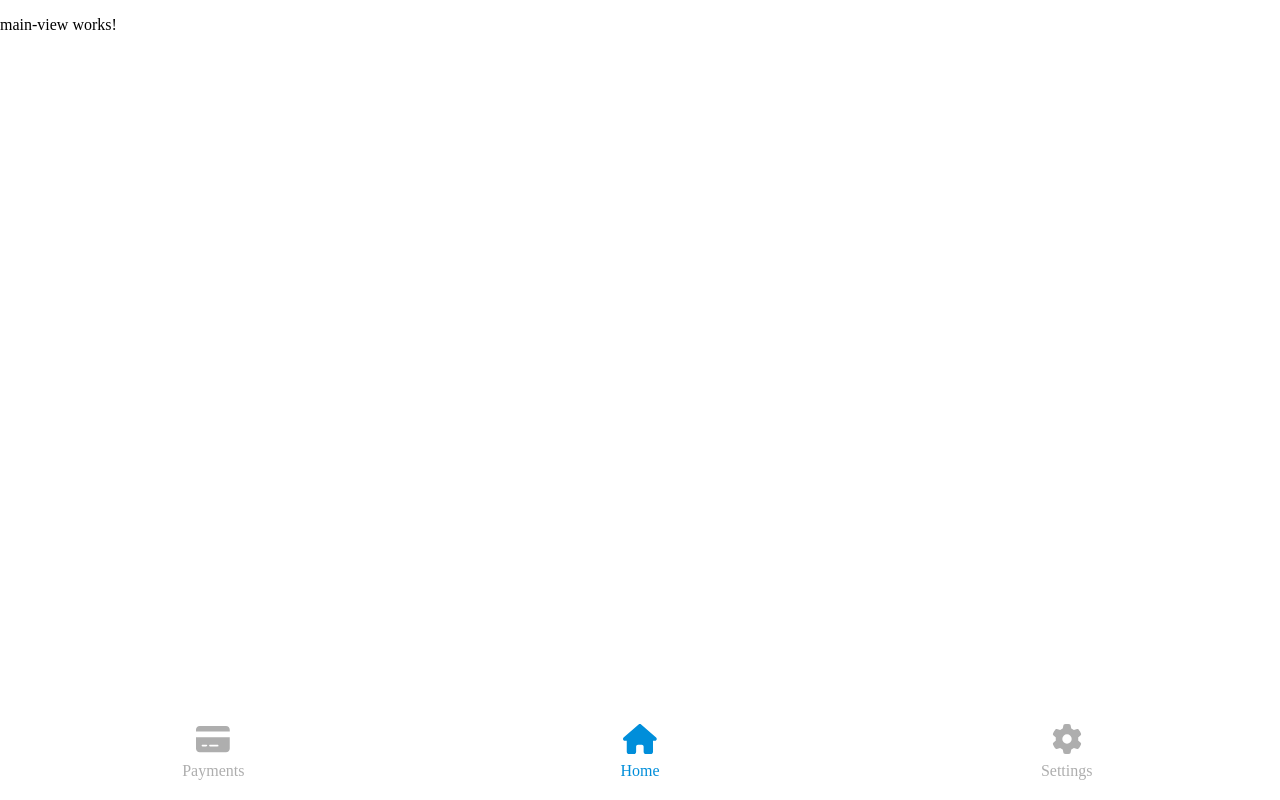
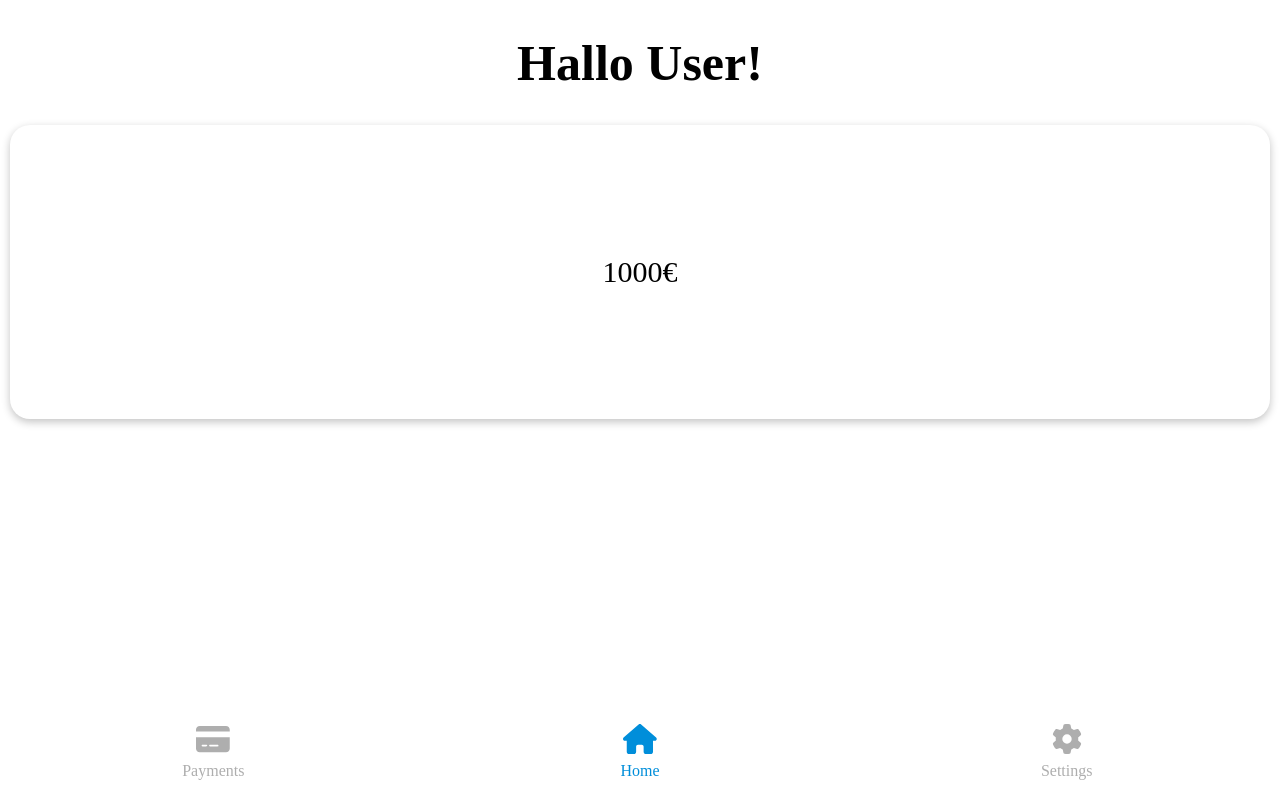
Before and after one commit to PplaysMine/MMI, an Angular app: page /home in a window 1280 px wide. Built offline with nearby package versions, Linux system fonts and the light colour scheme.

Commit message:
Add overview

```diff
--- a/src/app/app.module.ts
+++ b/src/app/app.module.ts
@@ -9,6 +9,7 @@ import { FontAwesomeModule, FaIconLibrary } from '@fortawesome/angular-fontaweso
 import { faCreditCard, faGear, faHouse } from '@fortawesome/free-solid-svg-icons';
 import { SettingsViewComponent } from './views/settings-view/settings-view.component';
 import { PaymentsViewComponent } from './views/payments-view/payments-view.component';
+import { KontoComponent } from './components/konto/konto.component';
 
 @NgModule({
   declarations: [
@@ -16,7 +17,8 @@ import { PaymentsViewComponent } from './views/payments-view/payments-view.compo
     MenuComponent,
     MainViewComponent,
     SettingsViewComponent,
-    PaymentsViewComponent
+    PaymentsViewComponent,
+    KontoComponent
   ],
   imports: [
     BrowserModule,
--- /dev/null
+++ b/src/app/components/konto/konto.component.html
@@ -0,0 +1,5 @@
+<div class="frame">
+    <p class="kontostand">
+        {{ getKontostand() }}€
+    </p>
+</div>
--- /dev/null
+++ b/src/app/components/konto/konto.component.scss
@@ -0,0 +1,16 @@
+@import "src/styles";
+
+.frame {
+    background-color: $card-bg-color;
+    width: auto;
+    padding: 100px;
+    box-sizing: border-box;
+    border-radius: 20px;
+    margin: 0 10px;
+    box-shadow: rgba(0, 0, 0, 0.24) 0px 3px 8px;
+    text-align: center;
+}
+
+.kontostand {
+    font-size: 30px;
+}
--- /dev/null
+++ b/src/app/components/konto/konto.component.ts
@@ -0,0 +1,21 @@
+import { Component, OnInit } from '@angular/core';
+
+@Component({
+  selector: 'app-konto',
+  templateUrl: './konto.component.html',
+  styleUrls: ['./konto.component.scss']
+})
+export class KontoComponent implements OnInit {
+
+  stand: number = 1000;
+
+  constructor() { }
+
+  ngOnInit(): void {
+  }
+
+  getKontostand(): string {
+    return this.stand.toString();
+  }
+
+}
--- a/src/app/views/main-view/main-view.component.html
+++ b/src/app/views/main-view/main-view.component.html
@@ -1,2 +1,4 @@
-<p>main-view works!</p>
-<app-menu></app-menu>
+<div class="greeting">
+    <h1>Hallo {{ userName }}!</h1>
+</div>
+<app-konto></app-konto>
--- a/src/app/views/main-view/main-view.component.scss
+++ b/src/app/views/main-view/main-view.component.scss
@@ -0,0 +1,7 @@
+@import "src/styles";
+
+.greeting {
+    font-size: 25px;
+    width: 100%;
+    text-align: center;
+}
--- a/src/app/views/main-view/main-view.component.ts
+++ b/src/app/views/main-view/main-view.component.ts
@@ -7,6 +7,8 @@ import { Component, OnInit } from '@angular/core';
 })
 export class MainViewComponent implements OnInit {
 
+  userName: string = "User";
+
   constructor() { }
 
   ngOnInit(): void {
--- a/src/styles.scss
+++ b/src/styles.scss
@@ -4,6 +4,8 @@ $highlight-color: #008eda;
 
 $menu-text-color: #aeaeae;
 $menu-bg-color: white;
+
+$card-bg-color: white;
 
 html, body {
     margin: 0;
```
Also changed, not shown: 1 other file (tests, documents, lock files or other folders).
